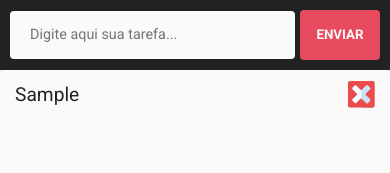
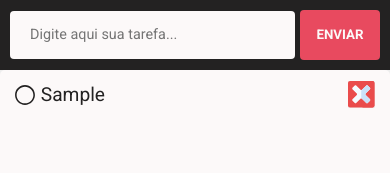
Before and after one commit to jhonatancunha/to-do-list-reactjs, a React (Create React App) app: page / in a window 390 px wide. Both pictures are taken after typing "Sample" into the empty fields and a click on the button "ENVIAR". Shown: the top 173 px of the page. Built offline with nearby package versions, Linux system fonts and the light colour scheme.

Commit message:
:lipstick::iphone: Finished the responsive layout

```diff
--- a/src/components/Todos-List/index.js
+++ b/src/components/Todos-List/index.js
@@ -13,6 +13,8 @@ import { Wrapper, Line, TitleItem, DeleteButton } from './style';
 
 // ICONS
 import { ReactComponent as DeleteIcon } from '../../assets/delete.svg';
+import { ReactComponent as Active } from '../../assets/active.svg';
+import { ReactComponent as Completed } from '../../assets/checked.svg';
 
 const getVisible = (todos, activeFilter) => {
   const filterItems = {
@@ -34,6 +36,8 @@ const TodosList = ({
     {getVisible(listTodos, activeFilter).map((item) => (
       // eslint-disable-next-line jsx-a11y/no-noninteractive-element-interactions
       <Line key={item.id}>
+        {item.completed ? <Completed /> : <Active />}
+
         <TitleItem
           onClick={handleToogleToDo(item.id)}
           onKeyDown={handleToogleToDo(item.id)}
--- a/src/components/Todos-List/style.js
+++ b/src/components/Todos-List/style.js
@@ -32,9 +32,10 @@ export const Line = styled.li`
 
 export const TitleItem = styled.span`
   font-size: 1.2em;
-  width: calc(100% - 35px);
+  width: calc(100% - 49px);
   display: inline-block;
   cursor: pointer;
+  margin-left: 5px;
 
   white-space: nowrap;
   overflow: hidden;
```
